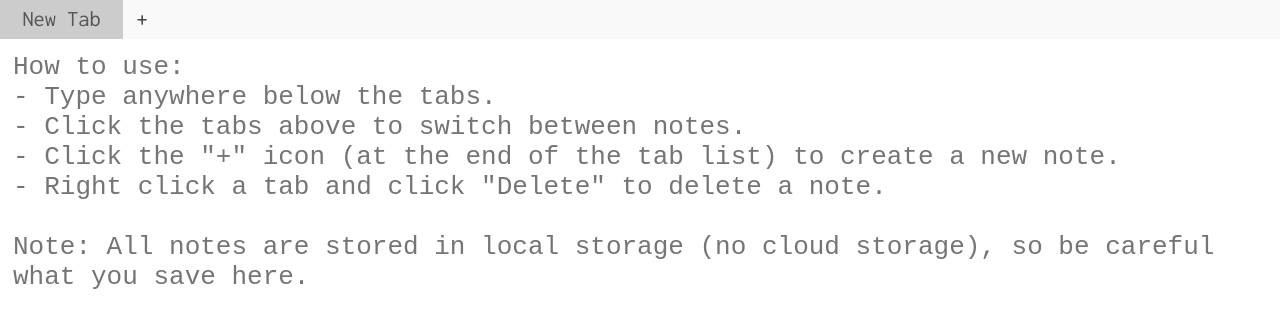
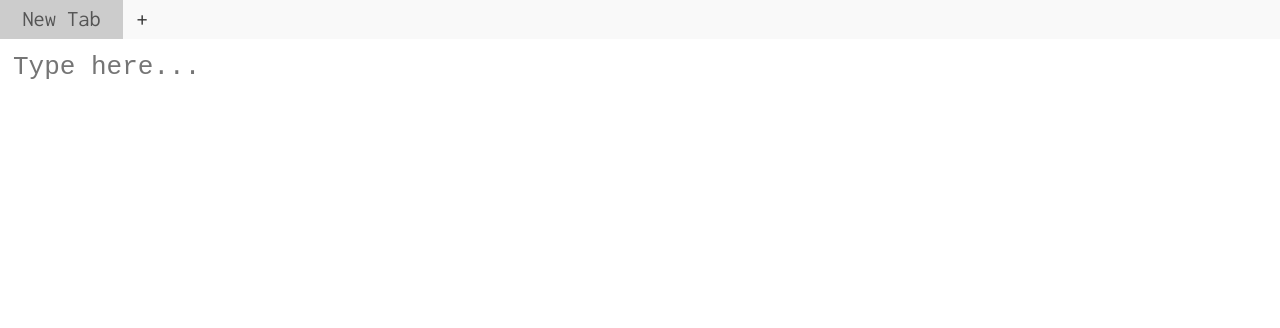
Before and after one commit to ScarpMetal/typehere, a React (Vite) app: page / in a window 1280 px wide. Shown: the top 328 px of the page. Built offline with nearby package versions, Linux system fonts and the light colour scheme.

Commit message:
Update placeholder text

```diff
--- a/src/components/textarea/TextArea.tsx
+++ b/src/components/textarea/TextArea.tsx
@@ -3,15 +3,7 @@ import { useCallback, useEffect, useRef } from "react";
 import { activeTabIdAtom, textFamily } from "~/atoms";
 import "./TextArea.scss";
 
-const placeholder = `
-How to use:
-- Type anywhere below the tabs.
-- Click the tabs above to switch between notes.
-- Click the "+" icon (at the end of the tab list) to create a new note.
-- Right click a tab and click "Delete" to delete a note.
-
-Note: All notes are stored in local storage (no cloud storage), so be careful what you save here.
-`.trim();
+const placeholder = `Type here...`.trim();
 
 export const TextArea = () => {
   const ref = useRef<HTMLTextAreaElement>(null);
```
